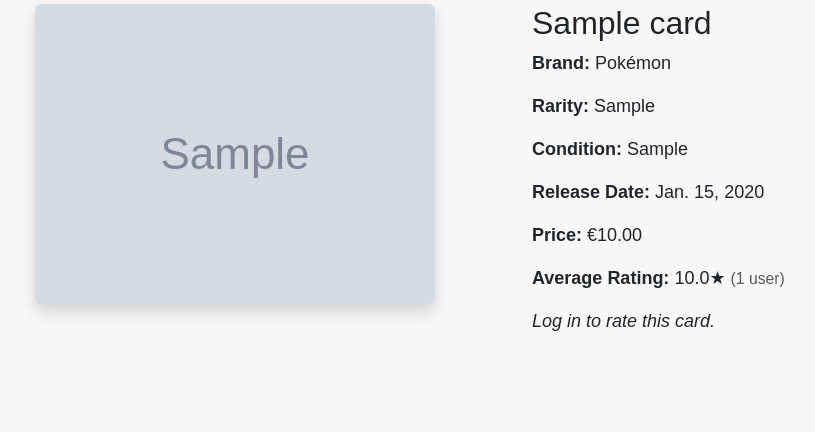
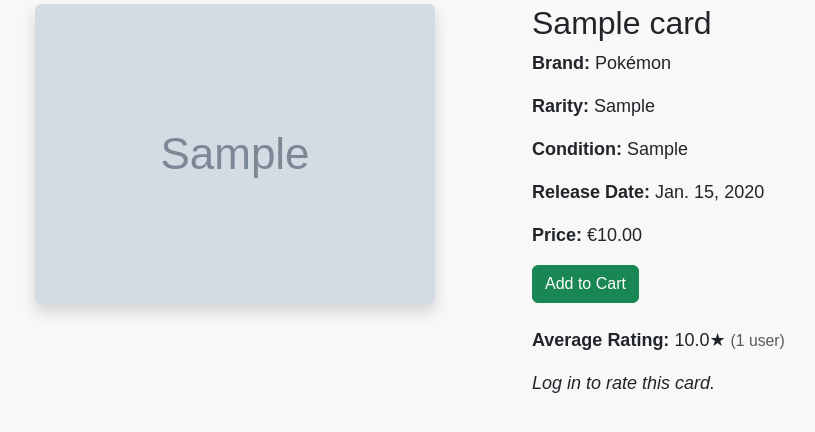
Before and after one commit to naxad/django-tcg-app, a Django app: page /card/1/ in a window 1280 px wide. Shown: the part 286-718 px from the top of the page, without its empty margins (120-935 px from the left). Run offline with Django 5.2, Linux system fonts and the light colour scheme; tables that the repository leaves empty hold one stand-in row (values such as "Sample post"); grey boxes marked "Sample" are stand-in pictures.

Commit message:
Added 'add to cart' button on card hover and on card details page

```diff
--- a/shop/templates/shop/browse.html
+++ b/shop/templates/shop/browse.html
@@ -50,6 +50,10 @@
                   <p><strong>Released:</strong> {{ card.release_date }}</p>
                   <p><strong>Condition:</strong> {{ card.condition }}</p>
                   <p><strong>Price:</strong> €{{ card.price }}</p>
+                  <form method="post" action="{% url 'add_to_cart' card.id %}">
+                    {% csrf_token %}
+                    <button type="submit" class="btn btn-sm btn-success mt-2">Add to Cart</button>
+                </form>
                 </div>
               </div>
 
--- a/shop/templates/shop/card_detail.html
+++ b/shop/templates/shop/card_detail.html
@@ -26,7 +26,13 @@
       <p><strong>Release Date:</strong> {{ card.release_date }}</p>
       <p><strong>Price:</strong> €{{ card.price }}</p>
 
-      <p>
+      <!-- ✅ Add to Cart Button -->
+      <form method="post" action="{% url 'add_to_cart' card.id %}" class="mt-3">
+        {% csrf_token %}
+        <button type="submit" class="btn btn-success">Add to Cart</button>
+      </form>
+
+      <p class="mt-4">
         <strong>Average Rating:</strong>
         {% with card.rating_set.all as ratings %}
           {% if ratings %}
--- a/shop/urls.py
+++ b/shop/urls.py
@@ -8,6 +8,8 @@ urlpatterns = [
     path('contact/', views.contact, name='contact'),
     path('sell/', views.sell, name='sell'),
     path('card/<int:card_id>/', views.card_detail, name='card_detail'),
+    path('add-to-cart/<int:card_id>/', views.add_to_cart, name='add_to_cart'),
+
 
     # Auth
     path('register/', views.register, name='register'),
--- a/shop/views.py
+++ b/shop/views.py
@@ -7,6 +7,8 @@ from django.http import JsonResponse
 from django.contrib.auth.decorators import login_required
 from .models import Rating, Card
 from django.shortcuts import get_object_or_404
+
+from django.contrib import messages
 
 # Create your views here.
 def home(request):
@@ -101,3 +103,11 @@ def browse(request):
 def card_detail(request, card_id):
     card = get_object_or_404(Card, id=card_id)
     return render(request, 'shop/card_detail.html', {'card': card})
+
+def add_to_cart(request, card_id):
+    card = get_object_or_404(Card, id=card_id)
+    cart = request.session.get('cart', {})
+    cart[str(card.id)] = cart.get(str(card.id), 0) + 1
+    request.session['cart'] = cart
+    messages.success(request, f"{card.name} added to your cart.")
+    return redirect(request.META.get('HTTP_REFERER', 'browse'))
```
